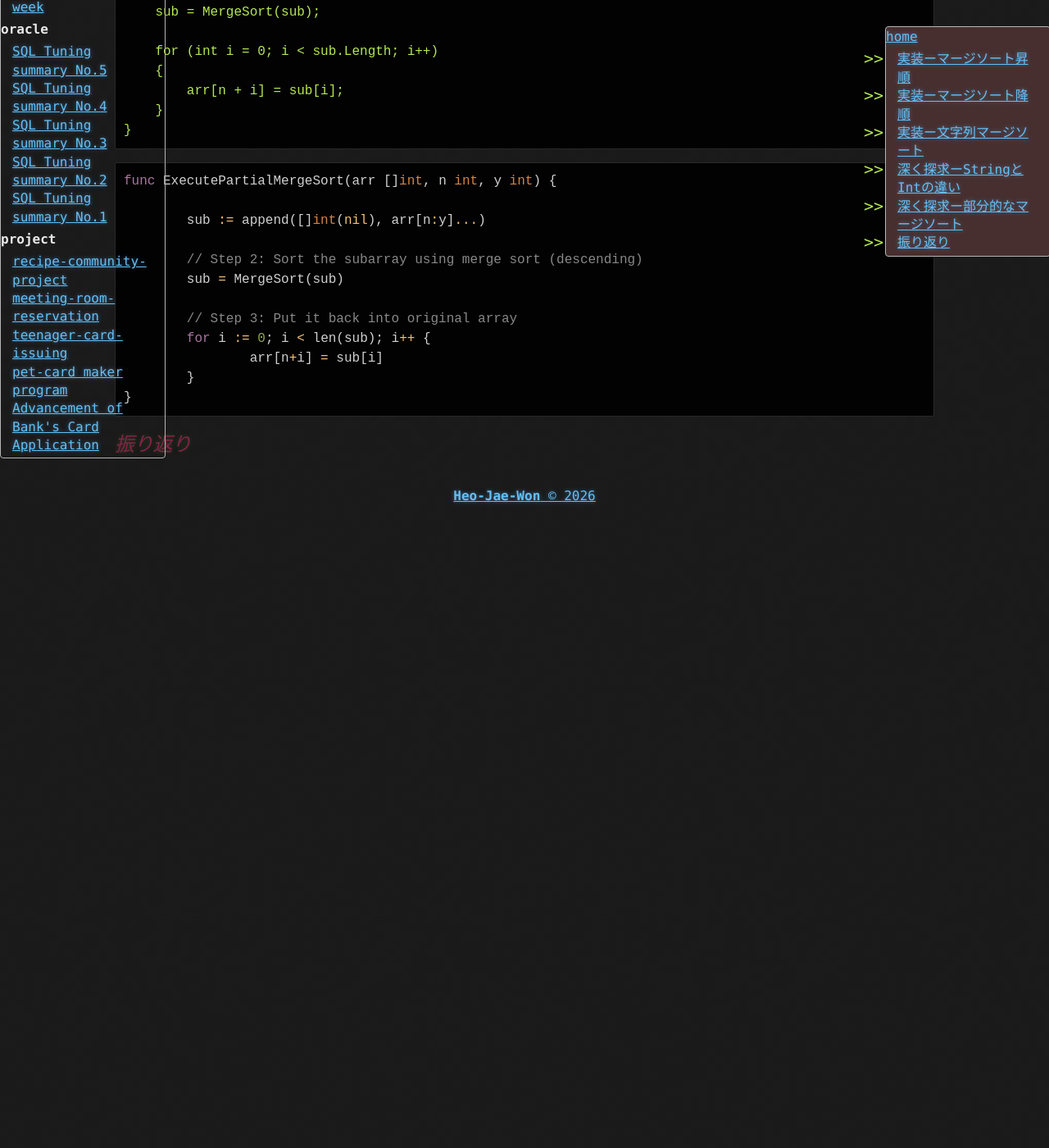
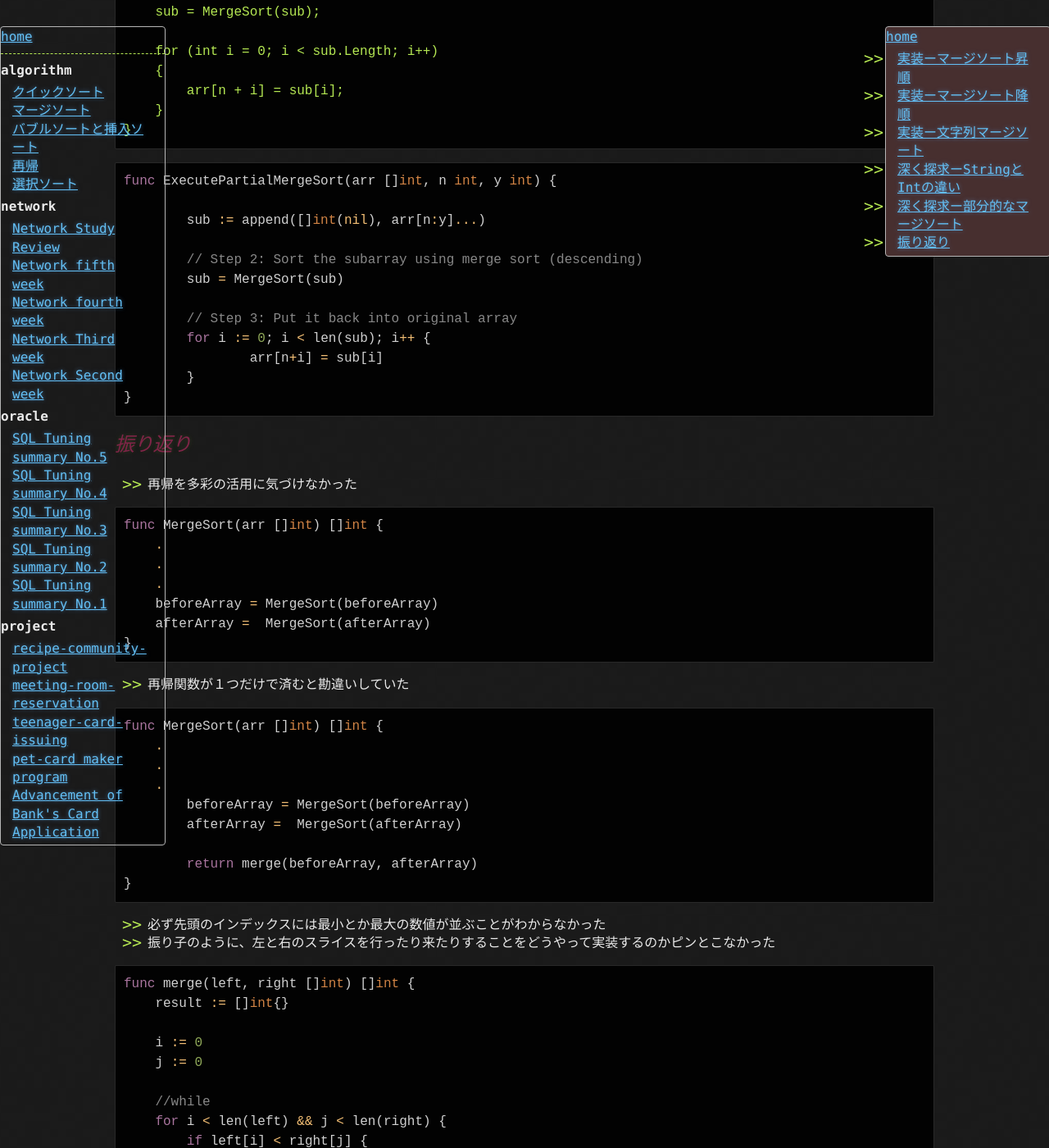
Before and after one commit to Heo-Jae-Won/Heo-Jae-Won.github.io, a Jekyll site: the page built from _posts/algorithm/2026-04-08-alroithm_week_4.md, in a window 1280 px wide and 1400 px high, scrolled down 8460 px. Shown: the whole window at 82% size. Built offline with Jekyll 4.4.1, drawn with Linux system fonts in a browser that asks for light colours; before the commit the page ends 9090 px from its top, so only the background shows below that; some of the changed text lies outside the part shown.

Commit message:
added reflection

````diff
--- a/_posts/algorithm/2026-04-08-alroithm_week_4.md
+++ b/_posts/algorithm/2026-04-08-alroithm_week_4.md
@@ -421,3 +421,74 @@ func ExecutePartialMergeSort(arr []int, n int, y int) {
 
 
 ## <span style="color:#802548">_振り返り_</span>
+- 再帰を多彩の活用に気づけなかった
+
+
+```go
+func MergeSort(arr []int) []int {
+    .
+    .
+    .
+    beforeArray = MergeSort(beforeArray)
+    afterArray =  MergeSort(afterArray)
+}
+```
+
+- 再帰関数が１つだけで済むと勘違いしていた
+
+```go
+func MergeSort(arr []int) []int {
+    .
+    .
+    .
+	beforeArray = MergeSort(beforeArray)
+	afterArray =  MergeSort(afterArray)
+
+	return merge(beforeArray, afterArray)
+}
+```
+
+
+- 必ず先頭のインデックスには最小とか最大の数値が並ぶことがわからなかった
+- 振り子のように、左と右のスライスを行ったり来たりすることをどうやって実装するのかピンとこなかった
+
+```go
+func merge(left, right []int) []int {
+    result := []int{}
+
+    i := 0
+    j := 0
+
+    //while
+    for i < len(left) && j < len(right) {
+        if left[i] < right[j] {
+            result = append(result, left[i])
+            i++
+        } else {
+            result = append(result, right[j])
+            j++
+        }
+    }
+    .
+    .
+    .
+
+    return result
+}
+```
+
+
+- 最後の値は触れられてない状態なので、以下の通り、最後の値を入れる処理が必要だと思えなかった
+
+```go
+// 最後の要素を処理
+for i < len(left) {
+    result = append(result, left[i])
+    i++
+}
+
+for j < len(right) {
+    result = append(result, right[j])
+    j++
+}
+```
````
